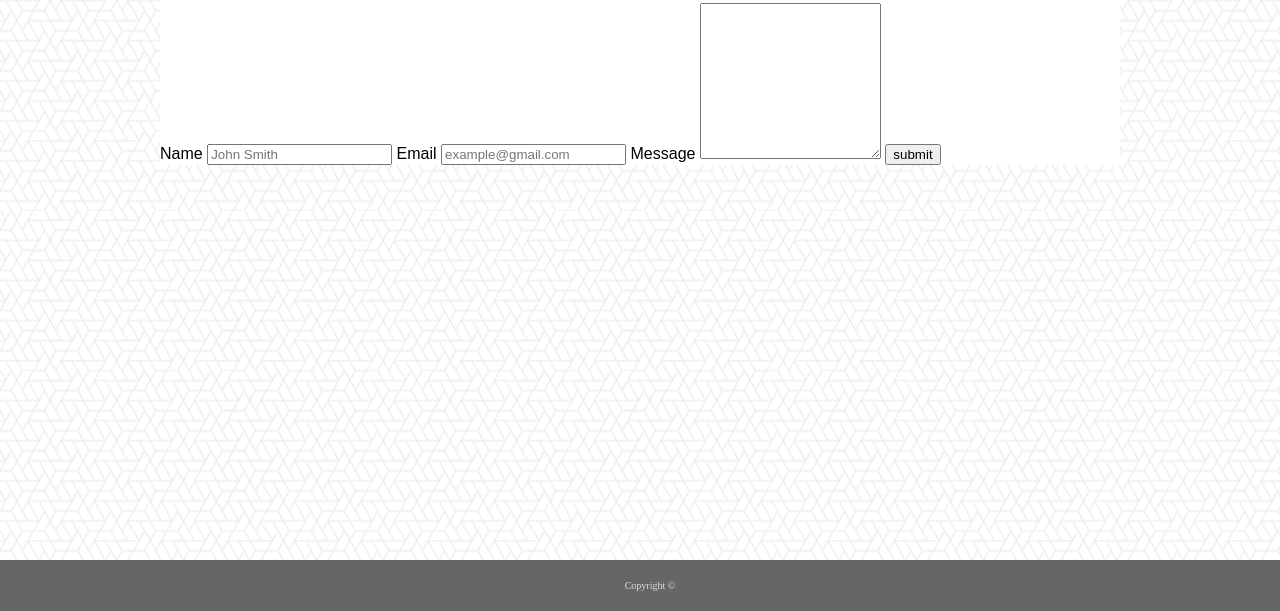
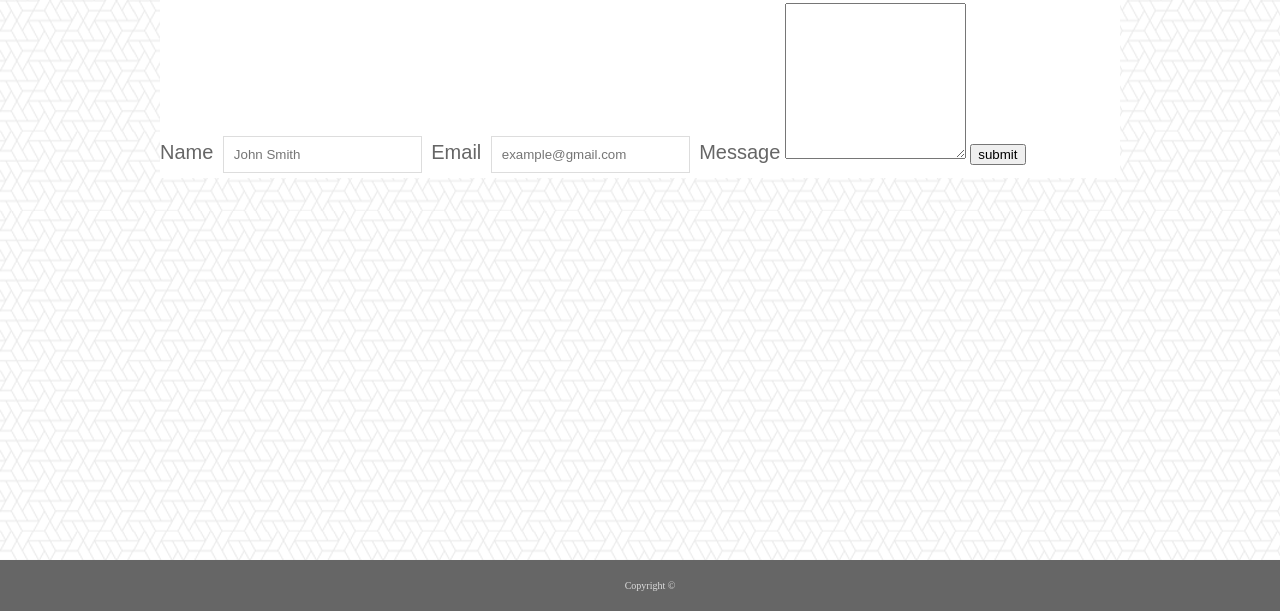
Before and after one commit to AshelyNicole/Homework_01, a plain HTML site: page contact.html in a window 1280 px wide. Shown: the part 189-800 px from the top of the page. Drawn offline with Linux system fonts and the light colour scheme.

Commit message:
Contact CSS

```diff
--- a/Assets/CSS/style.css
+++ b/Assets/CSS/style.css
@@ -3,6 +3,7 @@ body{
     background-image: url("../images/what_the_hex.png");
 }
 
+/*Header & Navigation CSS*/
 .head {
     background-color: #ffffff;
     height: 80px;
@@ -44,6 +45,7 @@ h1 {
     color: #666666;
 }
 
+/*Body*/
 .container {
     clear: both;
     margin: 20px auto;
@@ -53,23 +55,42 @@ h1 {
     border: 1px soild #cccccc;
 }
 
-.mainarea {
-    border: 1px solid #dddddd;
-    padding: 10px;
-}
-
 h2 {
     color: #4aaaa5;
     font-size: 30px;
     font-family: 'Georgia', Times, 'Times New Roman', serif;
 }
 
+.mainarea {
+    border: 1px solid #dddddd;
+    padding: 10px;
+}
+
 hr {
     height: 1px;
-    background-color: grey;
+    background-color: #666666;
 
 }
 
+/* About Me*/
+.aboutmephoto {
+    float: left;
+    padding: 10px;
+}
+
+/*Contact CSS*/
+label {
+    margin-bottom: 2px;
+    font-family: 'Arial', 'Helvetica Neue', Helvetica, sans-serif;
+    color: #666666;
+    font-size: 20px;
+}
+
+input[type=text] {
+    border: 1px solid #dddddd;
+    margin: 5px;
+    padding: 10px;
+}
 .footer {
     position: fixed;
     left: 0;
@@ -81,10 +102,3 @@ hr {
     text-align: center;
     font-size: 10px;
 }
-
-
-
-.aboutmephoto {
-    float: left;
-    padding: 10px;
-}
```
